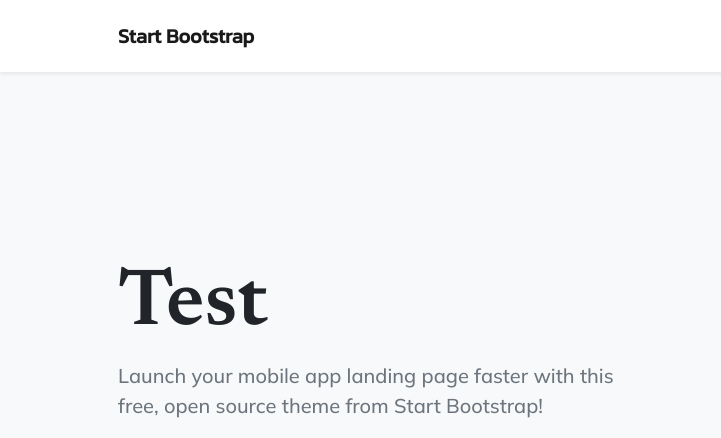
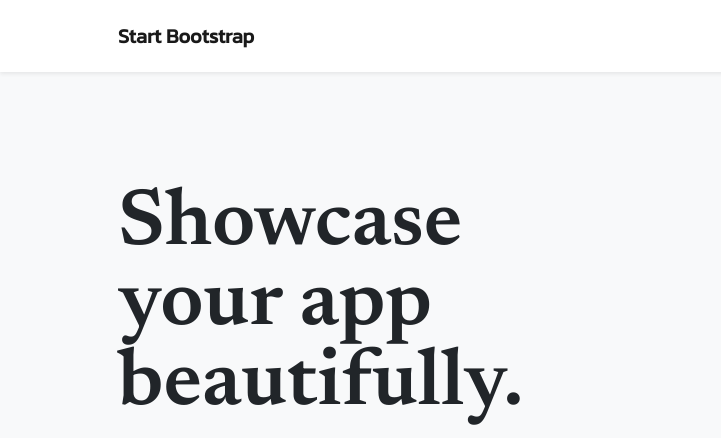
Before and after one commit to RaffaellaBrugnini/sitotest2, a plain HTML site: page index.html in a window 1280 px wide. Shown: the top 438 px of the page, 0-721 px from the left. Drawn offline with nearby package versions, Linux system fonts and the light colour scheme.

Commit message:
Update index.html

```diff
--- a/index.html
+++ b/index.html
@@ -47,7 +47,7 @@
                     <div class="col-lg-6">
                         <!-- Mashead text and app badges-->
                         <div class="mb-5 mb-lg-0 text-center text-lg-start">
-                            <h1 class="display-1 lh-1 mb-3">Test</h1>
+                            <h1 class="display-1 lh-1 mb-3">Showcase your app beautifully.</h1>
                             <p class="lead fw-normal text-muted mb-5">Launch your mobile app landing page faster with this free, open source theme from Start Bootstrap!</p>
                             <div class="d-flex flex-column flex-lg-row align-items-center">
                                 <a class="me-lg-3 mb-4 mb-lg-0" href="#!"><img class="app-badge" src="assets/img/google-play-badge.svg" alt="..." /></a>
```
